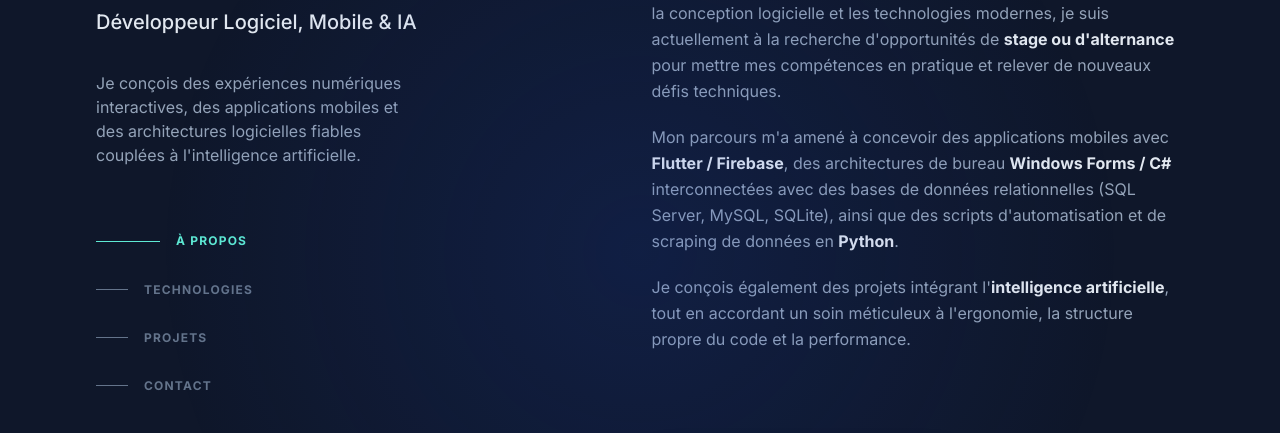
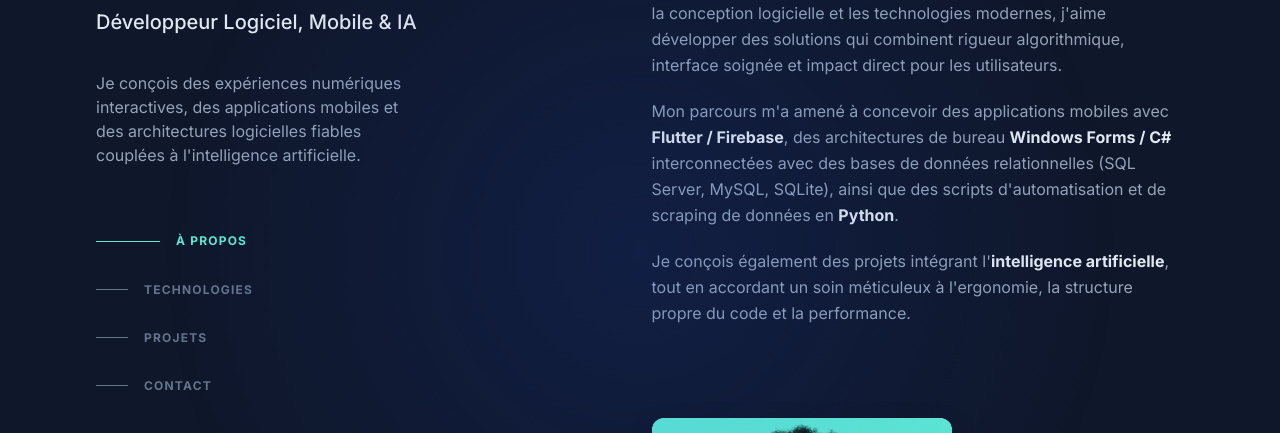
Before and after one commit to arielyohanntah-sketch/arielyohanntah-sketch.github.io, a plain HTML site: page index.html in a window 1280 px wide. Shown: the part 148-581 px from the top of the page. Drawn offline with nearby package versions, Linux system fonts and the light colour scheme.

Commit message:
Mise à jour de à propos

```diff
--- a/index.html
+++ b/index.html
@@ -144,7 +144,7 @@
         <div class="about-grid">
           <div class="about-text">
             <p>
-              Je m'appelle <strong>TAH Guelassé Ariel Yohann Mondésir</strong>, étudiant en Génie Logiciel à l'<strong>Institut Ivoirien de Technologie (IIT)</strong>. Passionné par la conception logicielle et les technologies modernes, je suis actuellement à la recherche d'opportunités de <strong>stage ou d'alternance</strong> pour mettre mes compétences en pratique et relever de nouveaux défis techniques.
+              Je m'appelle <strong>TAH Guelassé Ariel Yohann Mondésir</strong>, étudiant en Génie Logiciel à l'<strong>Institut Ivoirien de Technologie (IIT)</strong>. Passionné par la conception logicielle et les technologies modernes, j'aime développer des solutions qui combinent rigueur algorithmique, interface soignée et impact direct pour les utilisateurs.
             </p>
             <p>
               Mon parcours m'a amené à concevoir des applications mobiles avec <strong>Flutter / Firebase</strong>, des
```
